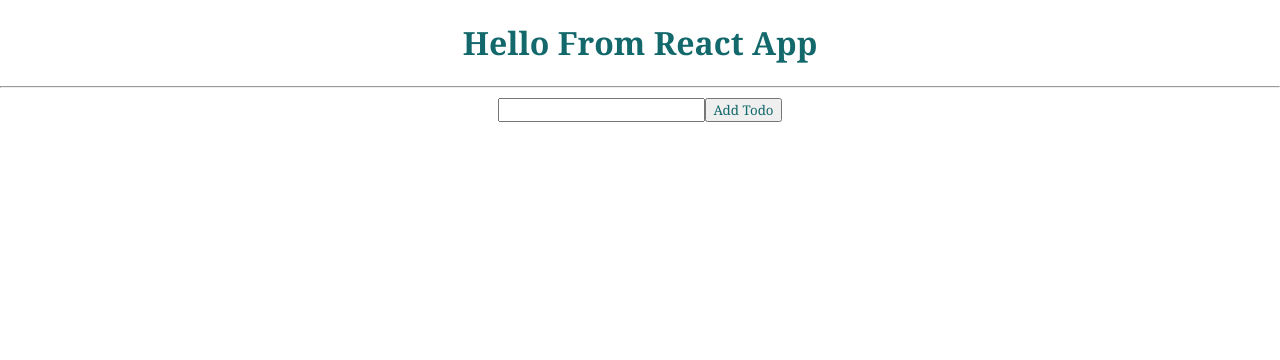
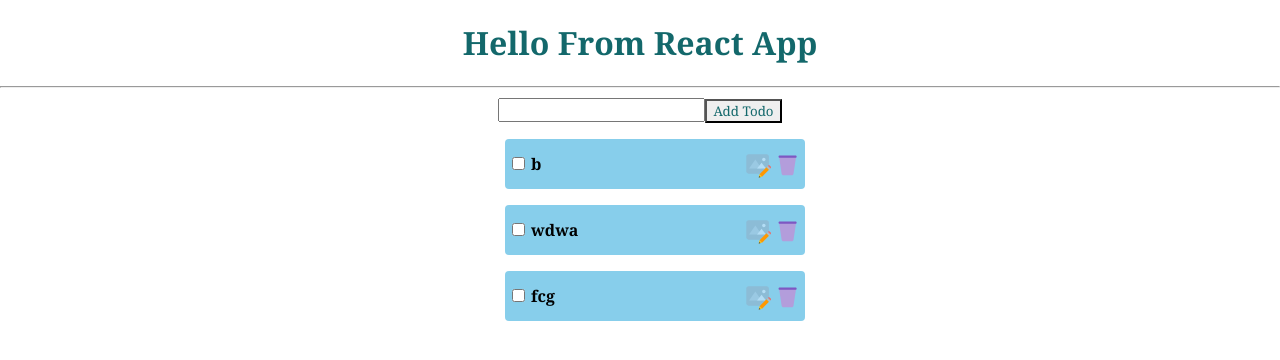
Before and after one commit to amareshcoding/React-revisit, a React (Create React App) app in the folder react-intro/: page / in a window 1280 px wide. Shown: the top 360 px of the page. Built offline with nearby package versions, Linux system fonts and the light colour scheme; data requests are answered from the project's data file.

Commit message:
Todo App through JSON server

```diff
--- a/react-intro/package.json
+++ b/react-intro/package.json
@@ -3,10 +3,14 @@
   "version": "0.1.0",
   "private": true,
   "dependencies": {
+    "@chakra-ui/react": "^2.2.4",
+    "@emotion/react": "^11.9.3",
+    "@emotion/styled": "^11.9.3",
     "@testing-library/jest-dom": "^5.16.4",
     "@testing-library/react": "^13.3.0",
     "@testing-library/user-event": "^13.5.0",
     "axios": "^0.27.2",
+    "framer-motion": "^6.5.1",
     "react": "^18.2.0",
     "react-dom": "^18.2.0",
     "react-icons": "^4.4.0",
--- a/react-intro/src/components/todo/Todo.jsx
+++ b/react-intro/src/components/todo/Todo.jsx
@@ -1,4 +1,5 @@
 import React from 'react';
+import { useEffect } from 'react';
 import { useState } from 'react';
 import '../../style/Todo.css';
 import Todoinput from './Todoinput';
@@ -8,6 +9,20 @@ const axios = require('axios');
 
 const Todo = () => {
   const [todo, setTodo] = useState([]);
+
+  useEffect( ()=>{
+    getData();
+  },[]);
+
+  const getData = async () =>{
+    const data = await axios.get('http://localhost:8080/todos');
+    // console.log(data.data);
+    setTodo([...data.data]);
+  }
+
+  const storeData = (inputTodo) => {
+    axios.post('http://localhost:8080/todos', inputTodo);
+  }
 
   const deleteHandle = (todoid) => {
     const afterDelete = todo.filter((e) => {
@@ -29,7 +44,7 @@ const Todo = () => {
 
   return (
     <div style={{ margin: 10 }}>
-      <Todoinput todo={todo} setTodo={setTodo} />
+      <Todoinput todo={todo} storeData={storeData} />
       <Showtodo />
     </div>
   );
--- a/react-intro/src/components/todo/Todoinput.jsx
+++ b/react-intro/src/components/todo/Todoinput.jsx
@@ -1,7 +1,8 @@
 import React, { useState } from 'react';
 import uniqid from 'uniqid';
+import { Button } from '@chakra-ui/react';
 
-const Todoinput = ({ todo, setTodo }) => {
+const Todoinput = ({ todo, storeData }) => {
   const [newtodo, setNewtodo] = useState('');
   return (
     <div>
@@ -10,24 +11,23 @@ const Todoinput = ({ todo, setTodo }) => {
         onChange={(e) => setNewtodo(e.target.value)}
         value={newtodo}
       />
-      <button
+
+      <Button
+        colorScheme="twitter"
         onClick={() => {
           // addTodo();
           if (newtodo) {
-            setTodo([
-              ...todo,
-              {
-                id: uniqid(),
-                item: newtodo,
-                isDone: false,
-              },
-            ]);
+            storeData({
+              id: uniqid(),
+              item: newtodo,
+              isDone: false,
+            });
             setNewtodo('');
           }
         }}
       >
         Add Todo
-      </button>
+      </Button>
     </div>
   );
 };
--- a/react-intro/src/components/todo/Todolist.jsx
+++ b/react-intro/src/components/todo/Todolist.jsx
@@ -10,6 +10,7 @@ const Todolist = ({ todo, onDelete }) => {
   return (
     <div className="todo_div">
       {/* <FcCheckmark></FcCheckmark> */}
+
       <input
         type="checkbox"
         checked={isDone}
--- a/react-intro/src/db/db.json
+++ b/react-intro/src/db/db.json
@@ -1,3 +1,19 @@
 {
-  "todos": []
+  "todos": [
+    {
+      "id": "l5mm65gq",
+      "item": "b",
+      "isDone": false
+    },
+    {
+      "id": "l5mmenib",
+      "item": "wdwa",
+      "isDone": false
+    },
+    {
+      "id": "l5mo1oe2",
+      "item": "fcg",
+      "isDone": false
+    }
+  ]
 }
--- a/react-intro/src/style/Todo.css
+++ b/react-intro/src/style/Todo.css
@@ -1,5 +1,3 @@
-
-
 
 .todo_container{
      margin-left:38% ;
```
Also changed, not shown: 2 other files (tests, documents, lock files or other folders).
